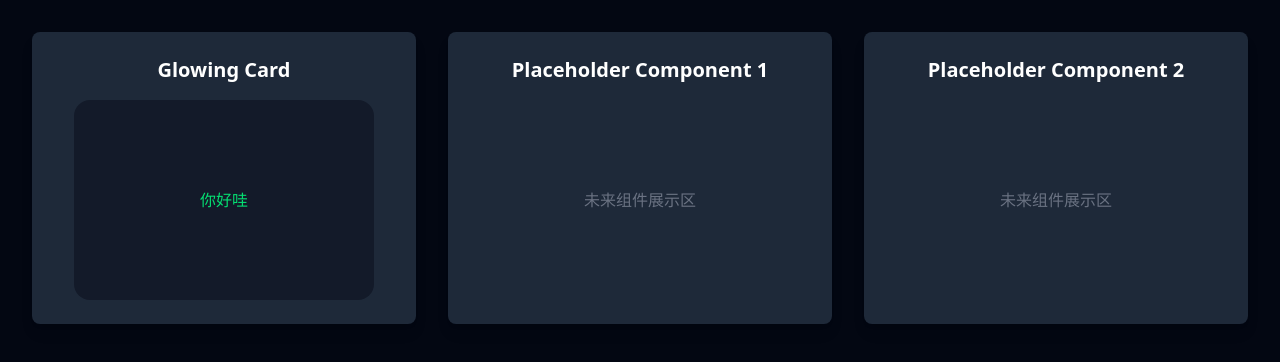
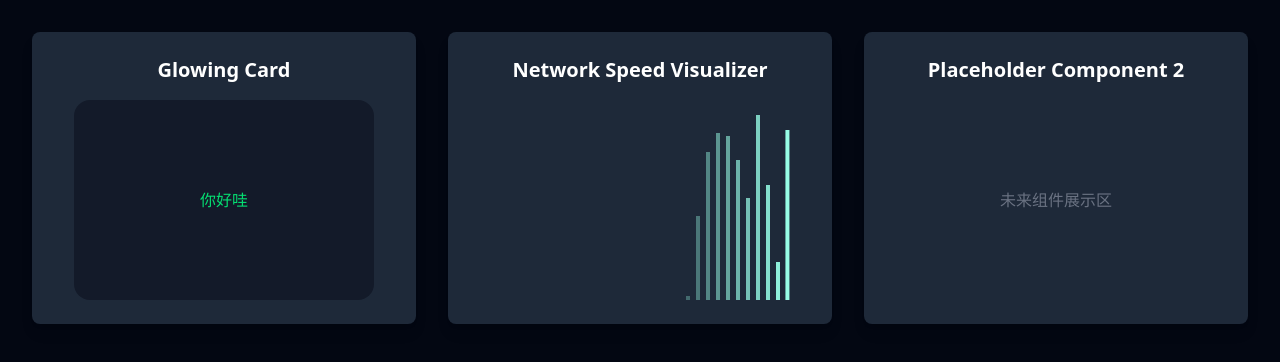
Before and after one commit to songjingwei/gamesir-magic-ui, a React (Vite) app: page / in a window 1280 px wide. Shown: the top 362 px of the page. Built offline with nearby package versions, Linux system fonts and the light colour scheme.

Commit message:
feat: 新增 NetworkSpeedVisualizer 组件

```diff
--- /dev/null
+++ b/src/components/NetworkSpeedVisualizer/index.tsx
@@ -0,0 +1,143 @@
+import React, { useState, useEffect, useRef } from "react";
+import { motion, AnimatePresence } from "motion/react";
+import { cn } from "../../lib/utils";
+
+interface NetworkSpeedVisualizerProps {
+	/**
+	 * 当前下载速度 (kbps)
+	 */
+	speed: number;
+	/**
+	 * 可视化区域的宽度
+	 */
+	width?: string;
+	/**
+	 * 可视化区域的高度
+	 */
+	height?: string;
+	/**
+	 * 柱子的最大高度 (px)
+	 */
+	maxBarHeight?: number;
+	/**
+	 * 柱子的固定宽度 (px)
+	 */
+	barWidth?: number;
+	/**
+	 * 柱子之间的间距 (px)
+	 */
+	barGap?: number;
+	/**
+	 * 柱子保留的数量
+	 */
+	maxBars?: number;
+	/**
+	 * 柱子的颜色，从右往左会逐渐变淡
+	 */
+	barColor?: string;
+	/**
+	 * 更新柱子的间隔时间 (ms)
+	 */
+	updateInterval?: number;
+	/**
+	 * 最高速度 (kbps)，用于计算柱子高度的基准
+	 */
+	maxSpeed?: number;
+}
+
+interface BarData {
+	id: string;
+	height: number;
+	opacity: number;
+}
+
+const NetworkSpeedVisualizer: React.FC<NetworkSpeedVisualizerProps> = ({
+	speed,
+	width = "100%",
+	height = "120px",
+	maxBarHeight = 150,
+	barWidth = 4,
+	barGap = 6,
+	maxBars = 32,
+	barColor = "#97FDE6", // 接近 Figma 截图中的青绿色
+	updateInterval = 300, // 每300ms更新一次柱子
+	maxSpeed = 1000000, // 默认最大速度为 1000M/s (转换为 kbps)
+}) => {
+	const [bars, setBars] = useState<BarData[]>([]);
+	const containerRef = useRef<HTMLDivElement>(null);
+
+	useEffect(() => {
+		// 根据速度计算柱子高度
+		const calculateBarHeight = (currentSpeed: number): number => {
+			return Math.min((currentSpeed / maxSpeed) * maxBarHeight, maxBarHeight);
+		};
+
+		// 根据柱子位置计算透明度
+		const calculateOpacity = (index: number, totalBars: number): number => {
+			// 从左到右，透明度逐渐提高（越靠左越暗）
+			const normalizedIndex = index / (totalBars - 1); // 0 (最左) 到 1 (最右)
+			return 0.3 + (1 - 0.3) * normalizedIndex; // 最左边透明度为0.3，最右边完全不透明
+		};
+
+		const interval = setInterval(() => {
+			setBars((prevBars) => {
+				const newBars = [...prevBars];
+
+				// 添加新柱子
+				const newBarHeight = calculateBarHeight(speed);
+				const newId = Date.now().toString(); // 唯一ID
+				newBars.push({ id: newId, height: newBarHeight, opacity: 1 }); // 初始透明度为1
+
+				// 移除超出最大数量的柱子
+				if (newBars.length > maxBars) {
+					newBars.shift();
+				}
+
+				// 更新所有柱子的透明度
+				const updatedBars = newBars.map((bar, index) => ({
+					...bar,
+					opacity: calculateOpacity(index, newBars.length),
+				}));
+
+				return updatedBars;
+			});
+		}, updateInterval);
+
+		return () => clearInterval(interval);
+	}, [speed, maxBars, updateInterval, maxBarHeight, maxSpeed]); // 添加 maxSpeed 到依赖项
+
+	return (
+		<div
+			ref={containerRef}
+			className="relative flex items-end overflow-hidden"
+			style={{ width, height }}
+		>
+			<AnimatePresence>
+				{bars.map((bar, index) => (
+					<motion.div
+						key={bar.id}
+						className="absolute bottom-0"
+						style={{
+							width: barWidth,
+							backgroundColor: barColor,
+							left: `calc(100% - ${barWidth * (bars.length - index) + barGap * (bars.length - index - 1)}px)`, // 从右到左定位
+							// 初始位置在最右边，然后向左移动
+							opacity: bar.opacity,
+						}}
+						initial={{ x: barWidth + barGap, height: 0 }} // 初始位置在右侧，高度为0
+						animate={{ x: 0, height: bar.height }} // 移动到最终位置，高度动画
+						exit={{ x: -(barWidth + barGap), opacity: 0 }} // 移出屏幕时动画
+						transition={{
+							type: "spring",
+							stiffness: 500,
+							damping: 30,
+							duration: updateInterval / 1000,
+						}} // 动画平滑
+					/>
+				))}
+			</AnimatePresence>
+		</div>
+	);
+};
+
+export default NetworkSpeedVisualizer;
--- a/src/preview.tsx
+++ b/src/preview.tsx
@@ -1,13 +1,26 @@
 import "./index.css";
-import type React from "react";
+import React, { useState, useEffect } from "react"; // 导入 useState 和 useEffect
 import { GlowingCard } from "./components/GlowingCard";
+import NetworkSpeedVisualizer from "./components/NetworkSpeedVisualizer"; // 导入 NetworkSpeedVisualizer
 
 const Preview: React.FC = () => {
+	const [networkSpeed, setNetworkSpeed] = useState<number>(
+		Math.floor(Math.random() * 10000),
+	); // 初始化一个随机速度
+
+	useEffect(() => {
+		const interval = setInterval(() => {
+			setNetworkSpeed(Math.floor(Math.random() * 100000)); // 每 500ms 更新一次随机速度
+		}, 500);
+
+		return () => clearInterval(interval);
+	}, []);
+
 	return (
 		<div className="min-h-screen bg-gray-950 text-gray-200 p-8">
 			<div className="grid grid-cols-1 md:grid-cols-2 lg:grid-cols-3 gap-8">
 				{/* GlowingCard display area */}
-				<div className="bg-gray-800 rounded-lg shadow-lg p-6 flex flex-col items-center justify-center">
+				<div className="bg-gray-800 rounded-lg shadow-lg p-6 flex flex-col justify-center items-center">
 					<h2 className="text-xl font-bold text-white mb-4">Glowing Card</h2>
 					<GlowingCard width={300} height={200}>
 						<div className="w-full h-full flex items-center justify-center z-1 text-green-400 bg-[#131a29]">
@@ -15,17 +28,22 @@ const Preview: React.FC = () => {
 						</div>
 					</GlowingCard>
 				</div>
-				{/* Placeholder 1 */}
-				<div className="bg-gray-800 rounded-lg shadow-lg p-6 flex flex-col items-center justify-center">
+				{/* NetworkSpeedVisualizer display area */}
+				<div className="bg-gray-800 rounded-lg shadow-lg p-6 flex flex-col justify-center items-center">
 					<h2 className="text-xl font-bold text-white mb-4">
-						Placeholder Component 1
+						Network Speed Visualizer
 					</h2>
-					<div className="w-full h-full flex items-center justify-center text-gray-500">
-						未来组件展示区
-					</div>
+					<NetworkSpeedVisualizer
+						speed={networkSpeed}
+						maxSpeed={100000}
+						width="300px"
+						height="200px"
+						maxBarHeight={200}
+					/>
+					{/* 传入随机速度 */}
 				</div>
 				{/* Placeholder 2 */}
-				<div className="bg-gray-800 rounded-lg shadow-lg p-6 flex flex-col items-center justify-center">
+				<div className="bg-gray-800 rounded-lg shadow-lg p-6 flex flex-col justify-center items-center">
 					<h2 className="text-xl font-bold text-white mb-4">
 						Placeholder Component 2
 					</h2>
```
